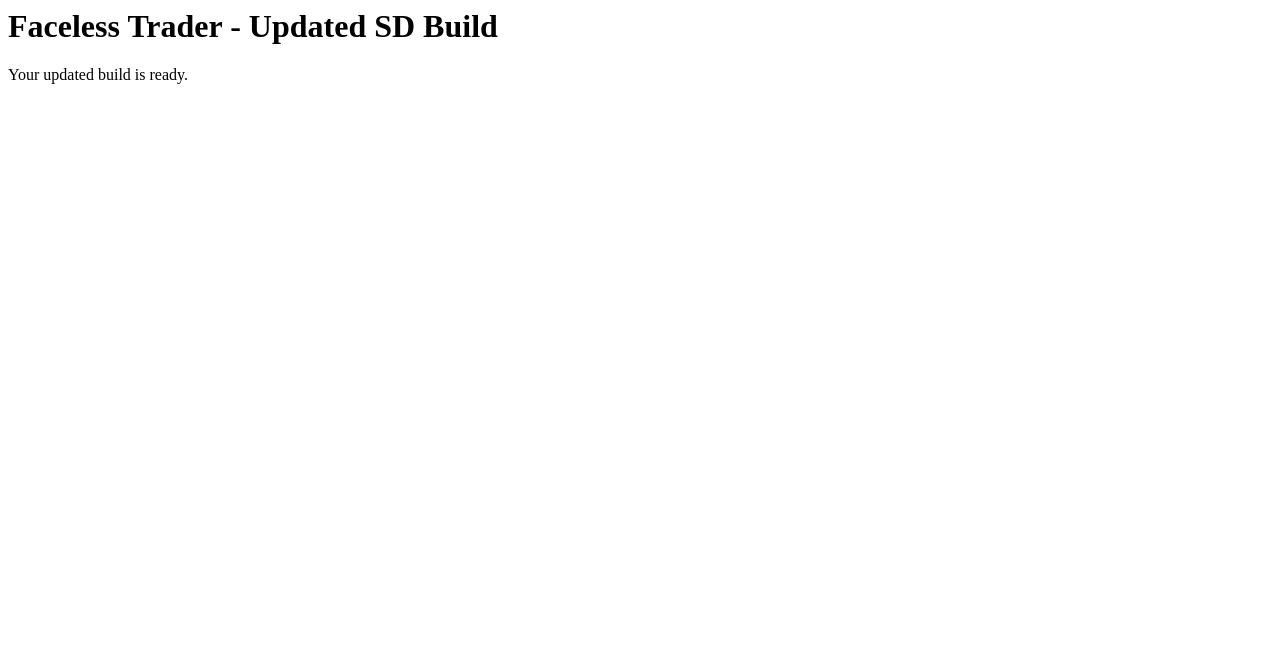
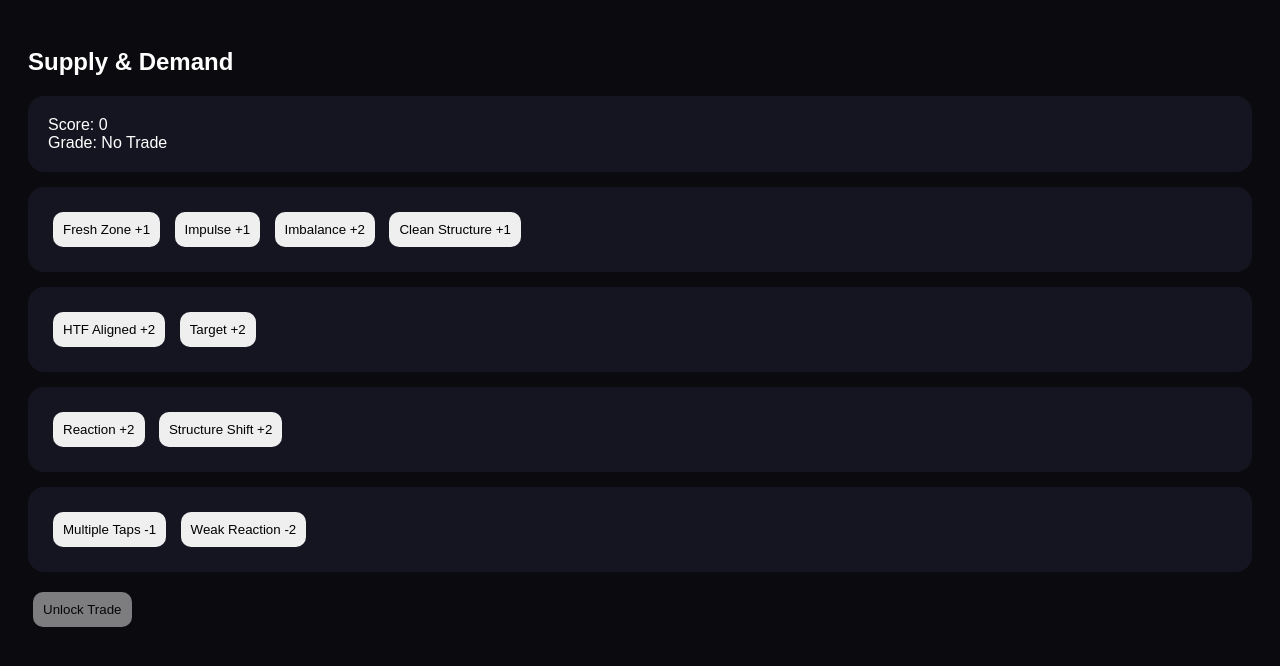
Before and after one commit to corshellerowland-creator/S-D, a plain HTML site: page index.html in a window 1280 px wide. Drawn offline with Linux system fonts and the light colour scheme.

Commit message:
Add files via upload

```diff
--- a/index.html
+++ b/index.html
@@ -1 +1,78 @@
-<html><body><h1>Faceless Trader - Updated SD Build</h1><p>Your updated build is ready.</p></body></html>
+<!DOCTYPE html>
+<html>
+<head>
+<meta name="viewport" content="width=device-width, initial-scale=1.0">
+<title>Faceless Trader - SD Fixed</title>
+<style>
+body{background:#0b0b0f;color:white;font-family:sans-serif;padding:20px}
+.card{background:#151522;border-radius:16px;padding:20px;margin-bottom:15px}
+button{padding:10px;border-radius:10px;margin:5px;border:none}
+.active{background:#7c3aed;color:white}
+.locked{opacity:0.5}
+</style>
+</head>
+<body>
+
+<h2>Supply & Demand</h2>
+
+<div class="card">
+Score: <span id="score">0</span><br>
+Grade: <span id="grade">No Trade</span>
+</div>
+
+<div class="card">
+<button onclick="toggle(this,1)">Fresh Zone +1</button>
+<button onclick="toggle(this,1)">Impulse +1</button>
+<button onclick="toggle(this,2)">Imbalance +2</button>
+<button onclick="toggle(this,1)">Clean Structure +1</button>
+</div>
+
+<div class="card">
+<button onclick="toggle(this,2)">HTF Aligned +2</button>
+<button onclick="toggle(this,2)">Target +2</button>
+</div>
+
+<div class="card">
+<button onclick="toggle(this,2)">Reaction +2</button>
+<button onclick="toggle(this,2)">Structure Shift +2</button>
+</div>
+
+<div class="card">
+<button onclick="toggle(this,-1)">Multiple Taps -1</button>
+<button onclick="toggle(this,-2)">Weak Reaction -2</button>
+</div>
+
+<button id="unlock" class="locked">Unlock Trade</button>
+
+<script>
+let score=0;
+
+function toggle(btn,val){
+  if(btn.classList.contains('active')){
+    btn.classList.remove('active');
+    score-=val;
+  }else{
+    btn.classList.add('active');
+    score+=val;
+  }
+  update();
+}
+
+function update(){
+  document.getElementById('score').innerText=score;
+  let grade="No Trade";
+  if(score>=9) grade="A";
+  else if(score>=6) grade="B";
+  document.getElementById('grade').innerText=grade;
+
+  let unlock=document.getElementById('unlock');
+  if(score>=6){
+    unlock.classList.remove('locked');
+  }else{
+    unlock.classList.add('locked');
+  }
+}
+</script>
+
+</body>
+</html>
```
